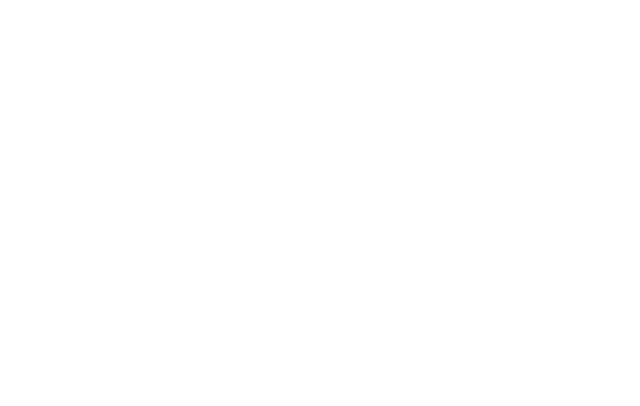
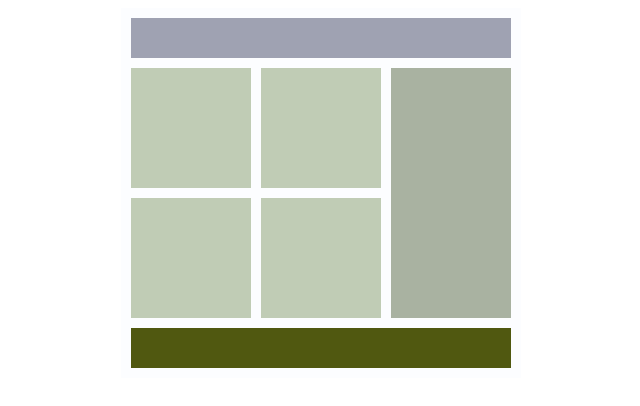
Before and after one commit to DeKeezon/DeKeezon.github.io, a plain HTML site: page index.html in a window 1280 px wide. Shown: the whole page, without its empty margins (319-959 px from the left). Drawn offline with Linux system fonts and the light colour scheme.

Commit message:
Update style.css

```diff
--- a/style.css
+++ b/style.css
@@ -1,4 +1,44 @@
-img {float: left; margin-right: 250px; position: fixed;}
-p {clear: both;
-   text-align: center;}
-body {background-image: url("zee.jpg")}
+margin: 0;
+body{
+  background-color: #ffeae3;
+}
+#wrapper {
+  background-color: #fcfdff;
+  padding: 10px;
+  margin: auto;
+  width: 380px
+}
+
+header {
+  background-color: #9fa2b2;
+  width: 380px;
+  height: 40px;
+  margin-bottom: 10px;
+}
+
+article {
+  background-color: #c0ccb5;
+  width: 120px;
+  height: 120px;
+  margin: 0 10px 10px 0;
+  cursor: pointer;
+  float: right;
+}
+
+article:hover {
+  background-color: #ffeae3;
+}
+
+#sidebar {
+  background-color: #a9b2a1;
+  width: 120px;
+  height: 250px;
+  margin-bottom: 10px;
+  float: right;
+}
+
+footer {
+  clear: both;
+  background-color: #505810;
+  width: 380px;
+  height: 40px;
```
